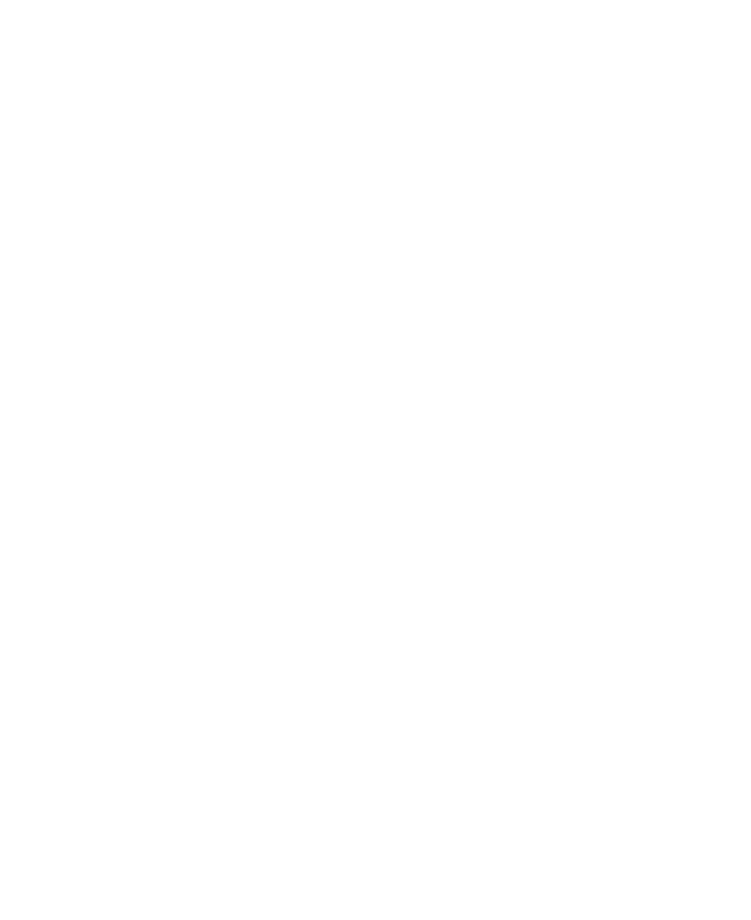
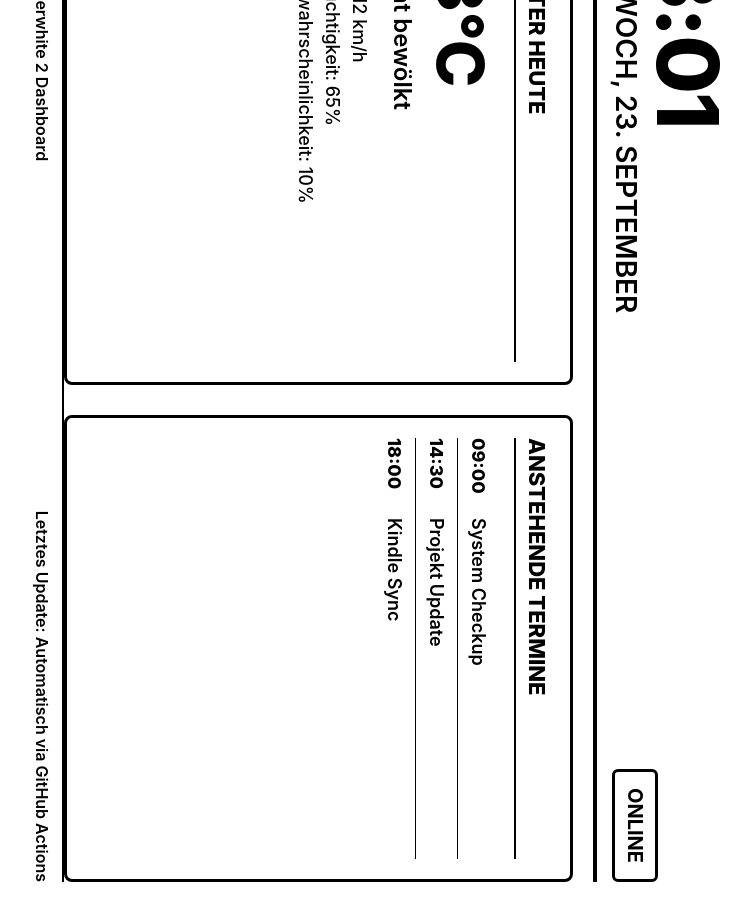
Before and after one commit to pipu3500/html-renderr-test, a plain HTML site: page index.html in a window 1280 px wide. Shown: the whole page, without its empty margins (259-1010 px from the left). Drawn offline with Linux system fonts and the light colour scheme.

Commit message:
Update index.html

```diff
--- a/index.html
+++ b/index.html
@@ -2,37 +2,228 @@
 <html lang="de">
 <head>
   <meta charset="UTF-8">
+  <title>Kindle Dashboard</title>
   <style>
-    /* 1. Grundfläche exakt auf Kindle-Größe festlegen */
-    html, body {
+    /* Globales Reset für E-Ink Displays */
+    * {
+      box-sizing: border-box;
       margin: 0;
       padding: 0;
+    }
+
+    html, body {
       width: 758px;
       height: 1024px;
       overflow: hidden;
       background-color: #ffffff;
       color: #000000;
-      font-family: sans-serif;
+      font-family: -apple-system, BlinkMacSystemFont, "Segoe UI", Roboto, Helvetica, Arial, sans-serif;
     }
 
-    /* 2. Zentrierter Wrapper: Nutzt 1024x758 Platz und dreht ihn um 90 Grad */
-    .dashboard-wrapper {
+    /* Rotation-Wrapper: Erzeugt Querformat (1024x758) auf der Hochformat-Fläche (758x1024) */
+    .dashboard-container {
       position: absolute;
       top: 50%;
       left: 50%;
       width: 1024px;
       height: 758px;
       transform: translate(-50%, -50%) rotate(90deg);
-      box-sizing: border-box;
+      padding: 30px;
+      display: flex;
+      flex-direction: column;
+      justify-content: space-between;
+      background-color: #ffffff;
+    }
+
+    /* Header mit Uhrzeit und Datum */
+    .header {
+      display: flex;
+      justify-content: space-between;
+      align-items: flex-end;
+      border-bottom: 4px solid #000000;
+      padding-bottom: 15px;
+    }
+
+    .time-container {
+      line-height: 1;
+    }
+
+    .time {
+      font-size: 85px;
+      font-weight: 800;
+      letter-spacing: -2px;
+    }
+
+    .date {
+      font-size: 28px;
+      font-weight: 600;
+      margin-top: 5px;
+      text-transform: uppercase;
+    }
+
+    .status-badge {
+      font-size: 20px;
+      font-weight: 700;
+      border: 3px solid #000000;
+      padding: 8px 16px;
+      border-radius: 6px;
+    }
+
+    /* Hauptinhalt Grid */
+    .main-content {
+      display: grid;
+      grid-template-columns: 1fr 1fr;
+      gap: 30px;
+      margin-top: 20px;
+      flex-grow: 1;
+    }
+
+    .card {
+      border: 3px solid #000000;
+      border-radius: 8px;
+      padding: 20px;
+      display: flex;
+      flex-direction: column;
+    }
+
+    .card-title {
+      font-size: 22px;
+      font-weight: 800;
+      text-transform: uppercase;
+      border-bottom: 2px solid #000000;
+      padding-bottom: 8px;
+      margin-bottom: 15px;
+    }
+
+    /* Wetter Sektion */
+    .weather-temp {
+      font-size: 64px;
+      font-weight: 800;
+      margin-bottom: 5px;
+    }
+
+    .weather-desc {
+      font-size: 24px;
+      font-weight: 600;
+      margin-bottom: 15px;
+    }
+
+    .weather-details {
+      font-size: 18px;
+      line-height: 1.5;
+      font-weight: 500;
+    }
+
+    /* Termine Sektion */
+    .event-list {
+      list-style: none;
+    }
+
+    .event-item {
+      padding: 10px 0;
+      border-bottom: 1px solid #000000;
+      display: flex;
+      justify-content: space-between;
+      align-items: center;
+    }
+
+    .event-item:last-child {
+      border-bottom: none;
+    }
+
+    .event-time {
+      font-weight: 800;
+      font-size: 18px;
+      width: 80px;
+    }
+
+    .event-text {
+      font-size: 18px;
+      font-weight: 600;
+      flex-grow: 1;
+    }
+
+    /* Footer */
+    .footer {
+      border-top: 2px solid #000000;
+      padding-top: 10px;
+      display: flex;
+      justify-content: space-between;
+      font-size: 16px;
+      font-weight: 600;
     }
   </style>
 </head>
 <body>
 
-  <!-- Deinen bestehenden Dashboard-Inhalt hier in den Wrapper legen -->
-  <div class="dashboard-wrapper">
-    <!-- HIER DEIN DASHBOARD-HTML (Kalender, Wetter, etc.) -->
+  <div class="dashboard-container">
+
+    <!-- HEADER -->
+    <div class="header">
+      <div class="time-container">
+        <div class="time" id="clock">12:00</div>
+        <div class="date" id="date-string">Mittwoch, 23. September</div>
+      </div>
+      <div class="status-badge">ONLINE</div>
+    </div>
+
+    <!-- MAIN GRID -->
+    <div class="main-content">
+
+      <!-- WETTER CARD -->
+      <div class="card">
+        <div class="card-title">Wetter heute</div>
+        <div class="weather-temp">18°C</div>
+        <div class="weather-desc">Leicht bewölkt</div>
+        <div class="weather-details">
+          Wind: 12 km/h<br>
+          Luftfeuchtigkeit: 65%<br>
+          Regenwahrscheinlichkeit: 10%
+        </div>
+      </div>
+
+      <!-- TERMINE CARD -->
+      <div class="card">
+        <div class="card-title">Anstehende Termine</div>
+        <ul class="event-list">
+          <li class="event-item">
+            <span class="event-time">09:00</span>
+            <span class="event-text">System Checkup</span>
+          </li>
+          <li class="event-item">
+            <span class="event-time">14:30</span>
+            <span class="event-text">Projekt Update</span>
+          </li>
+          <li class="event-item">
+            <span class="event-time">18:00</span>
+            <span class="event-text">Kindle Sync</span>
+          </li>
+        </ul>
+      </div>
+
+    </div>
+
+    <!-- FOOTER -->
+    <div class="footer">
+      <span>Kindle Paperwhite 2 Dashboard</span>
+      <span>Letztes Update: Automatisch via GitHub Actions</span>
+    </div>
+
   </div>
+
+  <script>
+    // Aktuelle Zeit und Datum direkt beim Rendering setzen
+    function updateDateTime() {
+      const now = new Date();
+      const hours = String(now.getHours()).padStart(2, '0');
+      const minutes = String(now.getMinutes()).padStart(2, '0');
+      document.getElementById('clock').textContent = `${hours}:${minutes}`;
+
+      const options = { weekday: 'long', day: 'numeric', month: 'long' };
+      document.getElementById('date-string').textContent = now.toLocaleDateString('de-DE', options);
+    }
+    updateDateTime();
+  </script>
 
 </body>
 </html>
```
